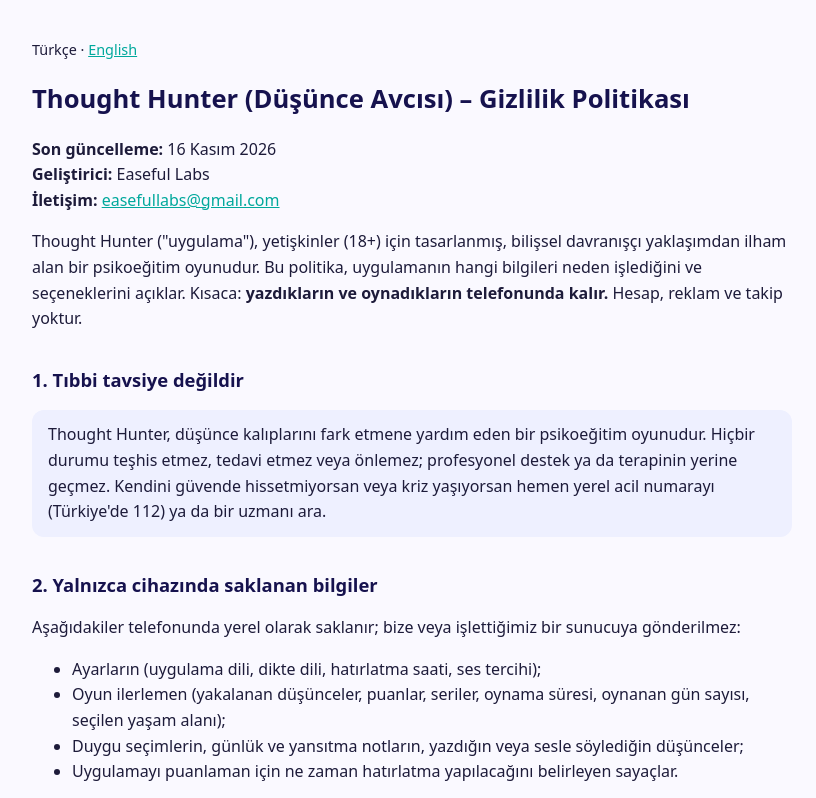
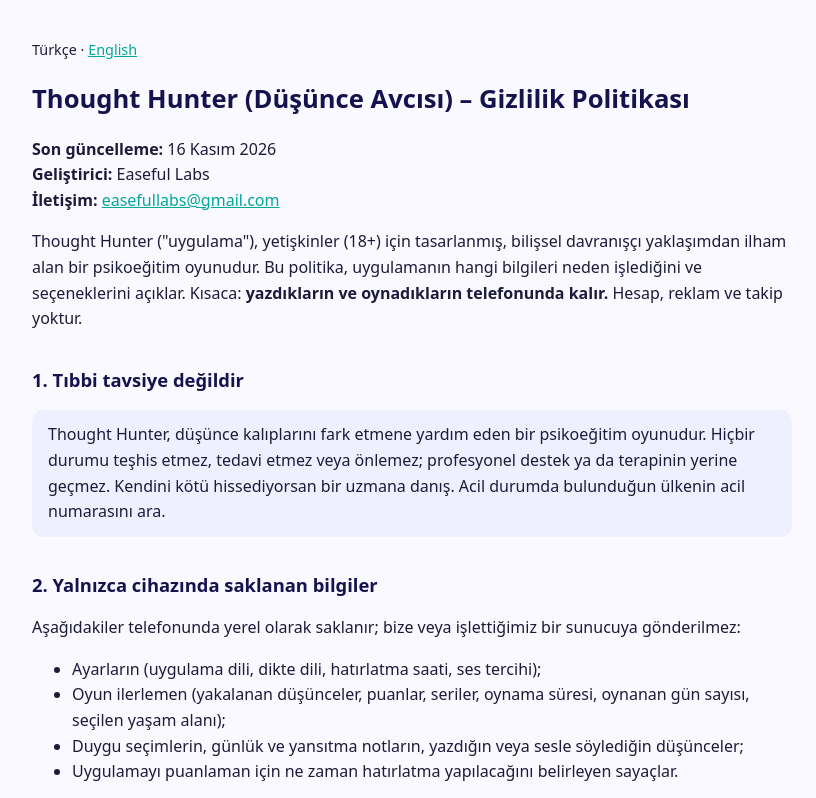
Before and after one commit to bargainvillas-cmd/easeful-labs-legal, a plain HTML site: page tr.html in a window 1280 px wide. Shown: the top 798 px of the page, without its empty margins (228-1044 px from the left). Drawn offline with Linux system fonts and the light colour scheme.

Commit message:
Update tr.html

```diff
--- a/tr.html
+++ b/tr.html
@@ -21,7 +21,7 @@
 <p>Thought Hunter ("uygulama"), yetişkinler (18+) için tasarlanmış, bilişsel davranışçı yaklaşımdan ilham alan bir psikoeğitim oyunudur. Bu politika, uygulamanın hangi bilgileri neden işlediğini ve seçeneklerini açıklar. Kısaca: <strong>yazdıkların ve oynadıkların telefonunda kalır.</strong> Hesap, reklam ve takip yoktur.</p>
 
 <h2>1. Tıbbi tavsiye değildir</h2>
-<p class="note">Thought Hunter, düşünce kalıplarını fark etmene yardım eden bir psikoeğitim oyunudur. Hiçbir durumu teşhis etmez, tedavi etmez veya önlemez; profesyonel destek ya da terapinin yerine geçmez. Kendini güvende hissetmiyorsan veya kriz yaşıyorsan hemen yerel acil numarayı (Türkiye'de 112) ya da bir uzmanı ara.</p>
+<p class="note">Thought Hunter, düşünce kalıplarını fark etmene yardım eden bir psikoeğitim oyunudur. Hiçbir durumu teşhis etmez, tedavi etmez veya önlemez; profesyonel destek ya da terapinin yerine geçmez. Kendini kötü hissediyorsan bir uzmana danış. Acil durumda bulunduğun ülkenin acil numarasını ara.</p>
 
 <h2>2. Yalnızca cihazında saklanan bilgiler</h2>
 <p>Aşağıdakiler telefonunda yerel olarak saklanır; bize veya işlettiğimiz bir sunucuya gönderilmez:</p>
```
